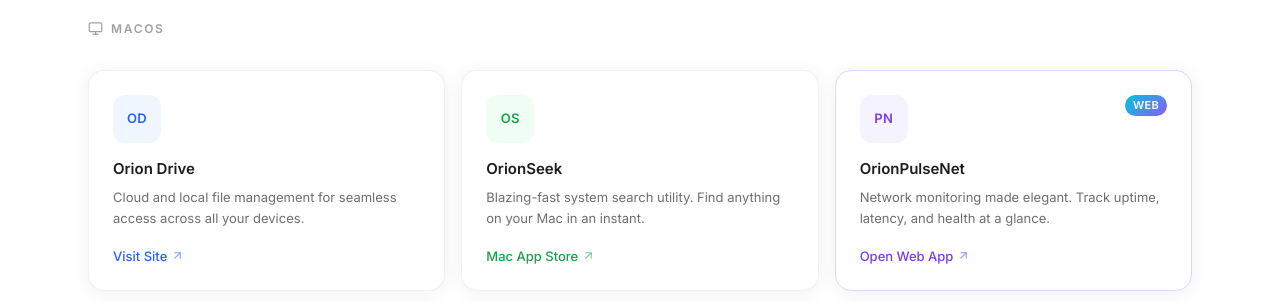
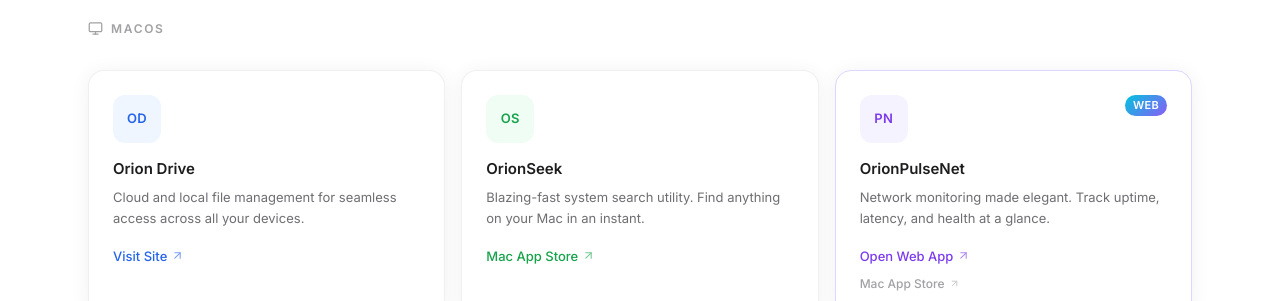
Before and after one commit to mrinalsinghraja/msrx-portal, a Next.js app: page / in a window 1280 px wide. Shown: the part 651-952 px from the top of the page. Built offline with nearby package versions, Linux system fonts and the light colour scheme.

Commit message:
feat: MSRX premium theme + correct App Store links

```diff
--- a/app/page.tsx
+++ b/app/page.tsx
@@ -12,6 +12,7 @@ const macApps = [
     external: true,
     storeLabel: "Visit Site",
     highlight: false,
+    appStoreHref: undefined as string | undefined,
   },
   {
     name: "OrionSeek",
@@ -19,10 +20,11 @@ const macApps = [
     initials: "OS",
     bg: "#F0FDF4",
     fg: "#16A34A",
-    href: "#",
-    external: false,
+    href: "https://apps.apple.com/us/app/orionseek/id6770491595?mt=12",
+    external: true,
     storeLabel: "Mac App Store",
     highlight: false,
+    appStoreHref: undefined as string | undefined,
   },
   {
     name: "OrionPulseNet",
@@ -34,6 +36,7 @@ const macApps = [
     external: true,
     storeLabel: "Open Web App",
     highlight: true,
+    appStoreHref: "https://apps.apple.com/us/app/orionpulsenet/id6766838207?mt=12" as string | undefined,
   },
   {
     name: "OrionShield",
@@ -41,10 +44,11 @@ const macApps = [
     initials: "OR",
     bg: "#FFF7ED",
     fg: "#EA580C",
-    href: "#",
-    external: false,
+    href: "https://apps.apple.com/us/app/orionshield/id6764576967?mt=12",
+    external: true,
     storeLabel: "Mac App Store",
     highlight: false,
+    appStoreHref: undefined as string | undefined,
   },
   {
     name: "Orion Process Explorer",
@@ -52,10 +56,11 @@ const macApps = [
     initials: "PE",
     bg: "#FFF1F2",
     fg: "#BE123C",
-    href: "#",
-    external: false,
+    href: "https://apps.apple.com/us/app/orionprocessexplorer/id6762134959?mt=12",
+    external: true,
     storeLabel: "Mac App Store",
     highlight: false,
+    appStoreHref: undefined as string | undefined,
   },
   {
     name: "OrionClean",
@@ -63,10 +68,11 @@ const macApps = [
     initials: "OC",
     bg: "#F0FDFA",
     fg: "#0F766E",
-    href: "#",
-    external: false,
+    href: "https://apps.apple.com/us/app/orionclean/id6761111012?mt=12",
+    external: true,
     storeLabel: "Mac App Store",
     highlight: false,
+    appStoreHref: undefined as string | undefined,
   },
 ];
 
@@ -77,10 +83,11 @@ const iosApps = [
     initials: "GT",
     bg: "#EEF2FF",
     fg: "#4338CA",
-    href: "#",
-    external: false,
+    href: "https://apps.apple.com/us/app/guardtrack-pro/id6774895956",
+    external: true,
     storeLabel: "App Store",
     highlight: false,
+    appStoreHref: undefined as string | undefined,
   },
   {
     name: "Numly — AI Calculator",
@@ -88,10 +95,11 @@ const iosApps = [
     initials: "NM",
     bg: "#FFFBEB",
     fg: "#D97706",
-    href: "#",
-    external: false,
+    href: "https://apps.apple.com/us/app/numly-ai-smart-calculator/id6759639887",
+    external: true,
     storeLabel: "App Store",
     highlight: false,
+    appStoreHref: undefined as string | undefined,
   },
   {
     name: "PDF Compressor",
@@ -99,10 +107,11 @@ const iosApps = [
     initials: "PC",
     bg: "#FFF1F2",
     fg: "#E11D48",
-    href: "#",
-    external: false,
+    href: "https://apps.apple.com/us/app/pdfcompressor-shrink-pdf/id6759563556",
+    external: true,
     storeLabel: "App Store",
     highlight: false,
+    appStoreHref: undefined as string | undefined,
   },
   {
     name: "PassportFast",
@@ -110,10 +119,11 @@ const iosApps = [
     initials: "PF",
     bg: "#F0FDF4",
     fg: "#15803D",
-    href: "#",
-    external: false,
+    href: "https://apps.apple.com/us/app/passportfast/id6759985939",
+    external: true,
     storeLabel: "App Store",
     highlight: false,
+    appStoreHref: undefined as string | undefined,
   },
 ];
 
@@ -127,6 +137,7 @@ type App = {
   external: boolean;
   storeLabel: string;
   highlight: boolean;
+  appStoreHref?: string;
 };
 
 function MSRXLogo({ size = 32 }: { size?: number }) {
@@ -154,18 +165,14 @@ function MSRXLogo({ size = 32 }: { size?: number }) {
 }
 
 function AppCard({ app }: { app: App }) {
-  return (
-    <a
-      href={app.href}
-      target={app.external ? "_blank" : undefined}
-      rel={app.external ? "noopener noreferrer" : undefined}
-      className={`group block bg-white rounded-2xl p-6 card-hover border ${
-        app.highlight
-          ? "border-violet-200 ring-1 ring-violet-100"
-          : "border-[var(--border)]"
-      }`}
-      style={{ boxShadow: "var(--shadow-card)" }}
-    >
+  const cardClass = `group bg-white rounded-2xl p-6 card-hover border ${
+    app.highlight
+      ? "border-violet-200 ring-1 ring-violet-100"
+      : "border-[var(--border)]"
+  }`;
+
+  const innerContent = (
+    <>
       <div className="flex items-start justify-between mb-4">
         <div
           className="w-12 h-12 rounded-xl flex items-center justify-center text-[13px] font-semibold tracking-wide"
@@ -185,6 +192,47 @@ function AppCard({ app }: { app: App }) {
       <p className="text-[13px] text-[var(--text-secondary)] leading-relaxed mb-4">
         {app.description}
       </p>
+    </>
+  );
+
+  if (app.appStoreHref) {
+    return (
+      <div className={cardClass} style={{ boxShadow: "var(--shadow-card)" }}>
+        {innerContent}
+        <div className="flex flex-col gap-2">
+          <a
+            href={app.href}
+            target="_blank"
+            rel="noopener noreferrer"
+            className="flex items-center gap-1 text-[13px] font-medium hover:opacity-75 transition-opacity"
+            style={{ color: app.fg }}
+          >
+            {app.storeLabel}
+            <ArrowUpRight size={13} className="opacity-60" />
+          </a>
+          <a
+            href={app.appStoreHref}
+            target="_blank"
+            rel="noopener noreferrer"
+            className="flex items-center gap-1 text-[12px] font-medium text-[var(--text-tertiary)] hover:text-[var(--text-secondary)] transition-colors w-fit"
+          >
+            Mac App Store
+            <ArrowUpRight size={11} className="opacity-60" />
+          </a>
+        </div>
+      </div>
+    );
+  }
+
+  return (
+    <a
+      href={app.href}
+      target={app.external ? "_blank" : undefined}
+      rel={app.external ? "noopener noreferrer" : undefined}
+      className={`block ${cardClass}`}
+      style={{ boxShadow: "var(--shadow-card)" }}
+    >
+      {innerContent}
       <div
         className="flex items-center gap-1 text-[13px] font-medium"
         style={{ color: app.fg }}
```
